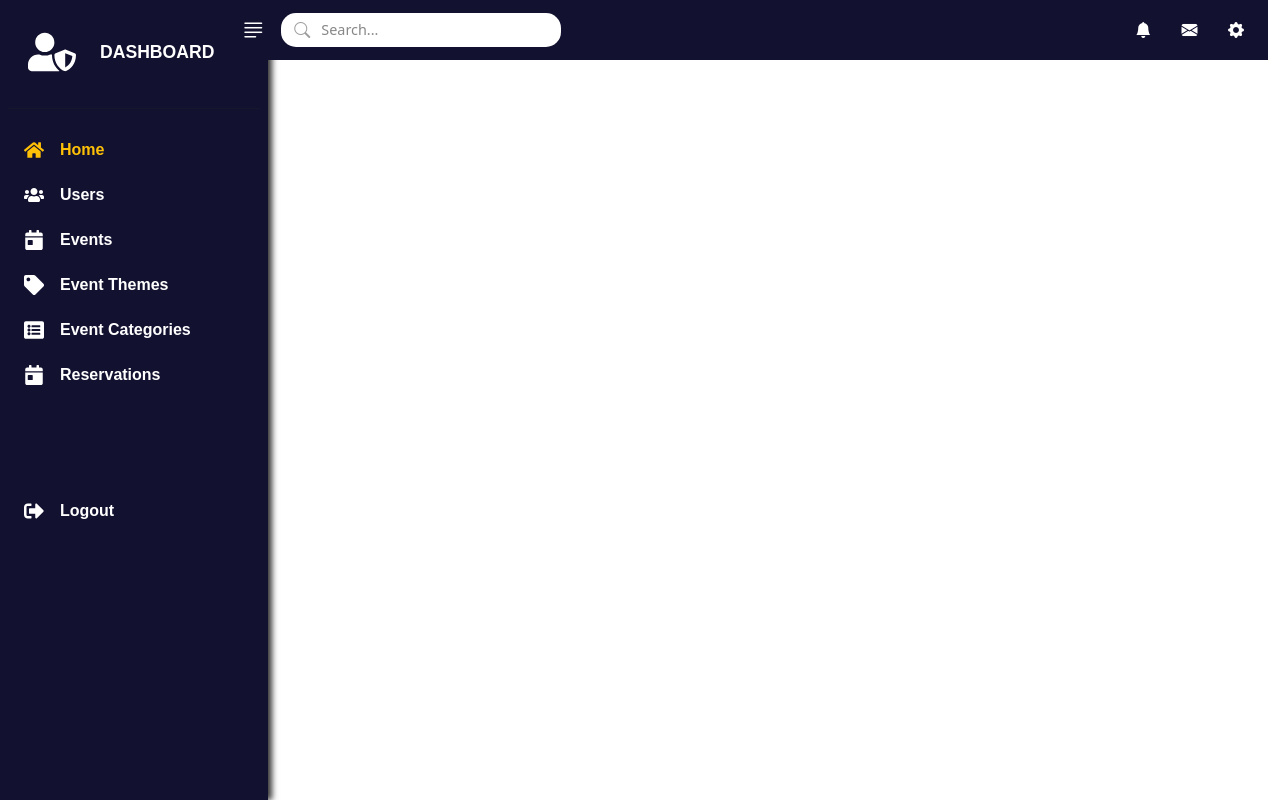
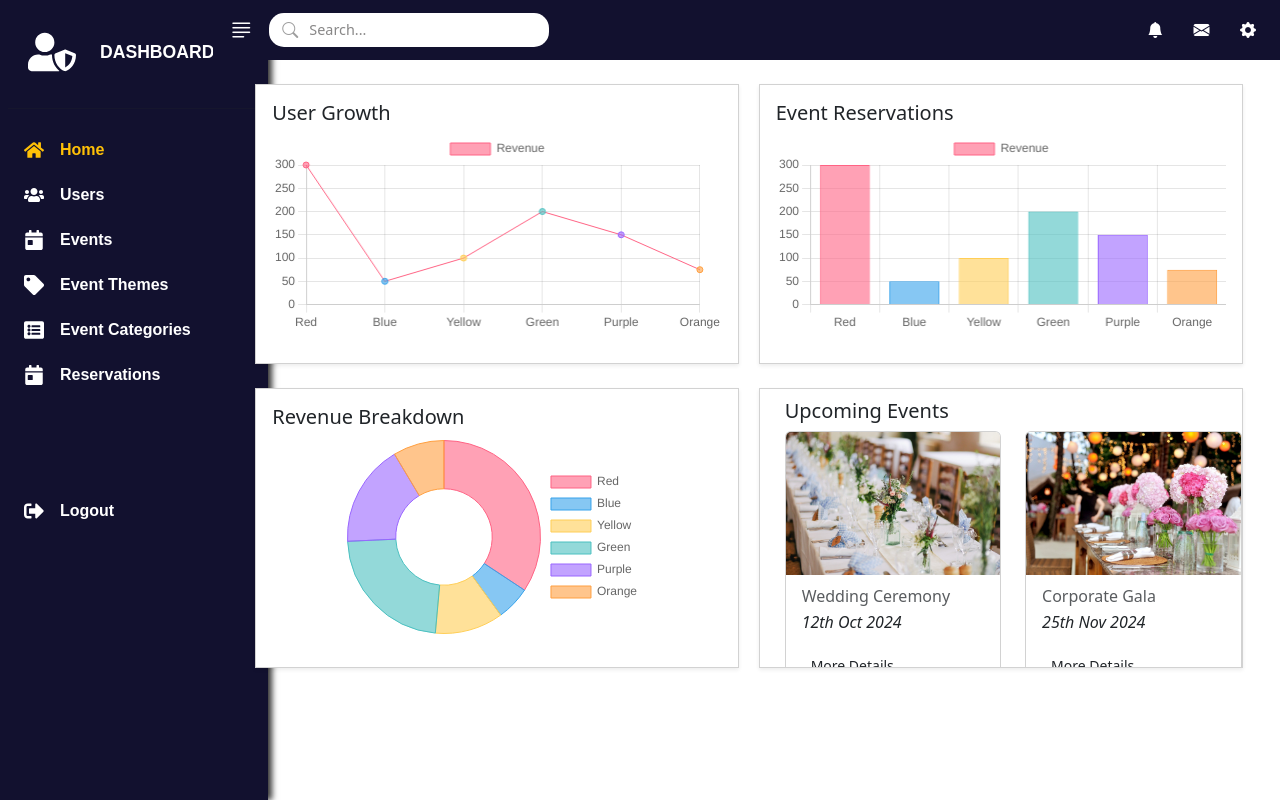
Before and after one commit to andapilingjurka/OrganizingEventsFrontEnd, a React (Create React App) app in the folder organizingevents/: page / in a window 1280 px wide. Built offline with nearby package versions, Linux system fonts and the light colour scheme; a web font is replaced by a local one.

Commit message:
Ndryshime ne 'Dashboard'

```diff
--- a/organizingevents/src/Admin/Dashboard.js
+++ b/organizingevents/src/Admin/Dashboard.js
@@ -1,9 +1,35 @@
+import React, { useState } from "react";
+import { Link, useNavigate } from "react-router-dom";
+import {
+  Chart as ChartJS,
+  CategoryScale,
+  LinearScale,
+  BarElement,
+  LineElement,
+  PointElement,
+  ArcElement,
+  Title,
+  Tooltip,
+  Legend,
+} from "chart.js";
+import { Line, Bar, Doughnut } from "react-chartjs-2";
 import Navbar from "./include/Navbar";
 import Sidebar from "./include/Sidebar";
-import React, { useState, useEffect } from "react";
-import { Link, useNavigate } from "react-router-dom";
+import "./style.css";
+import "bootstrap/dist/css/bootstrap.min.css"; // Ensure Bootstrap is imported
 
-import "./style.css";
+// Register Chart.js components
+ChartJS.register(
+  CategoryScale,
+  LinearScale,
+  BarElement,
+  LineElement,
+  PointElement,
+  ArcElement,
+  Title,
+  Tooltip,
+  Legend
+);
 
 function Dashboard() {
   const [toggle, setToggle] = useState(true);
@@ -13,6 +39,56 @@ function Dashboard() {
     setToggle(!toggle);
   };
 
+  // Sample data for charts
+  const data = {
+    labels: ["Red", "Blue", "Yellow", "Green", "Purple", "Orange"],
+    datasets: [
+      {
+        label: "Revenue",
+        data: [300, 50, 100, 200, 150, 75],
+        backgroundColor: [
+          "rgba(255, 99, 132, 0.6)",
+          "rgba(54, 162, 235, 0.6)",
+          "rgba(255, 206, 86, 0.6)",
+          "rgba(75, 192, 192, 0.6)",
+          "rgba(153, 102, 255, 0.6)",
+          "rgba(255, 159, 64, 0.6)"
+        ],
+        borderColor: [
+          "rgba(255, 99, 132, 1)",
+          "rgba(54, 162, 235, 1)",
+          "rgba(255, 206, 86, 1)",
+          "rgba(75, 192, 192, 1)",
+          "rgba(153, 102, 255, 1)",
+          "rgba(255, 159, 64, 1)"
+        ],
+        borderWidth: 1,
+      },
+    ],
+  };
+
+  const options = {
+    scales: {
+      y: {
+        beginAtZero: true,
+      },
+    },
+    responsive: true,
+    maintainAspectRatio: false,
+  };
+
+  const doughnutOptions = {
+    plugins: {
+      legend: {
+        display: true,
+        position: "right",
+      },
+      tooltip: {
+        enabled: true,
+      },
+    },
+  };
+
   return (
     <div
       className="container-fluid"
@@ -20,22 +96,99 @@ function Dashboard() {
         backgroundColor: "#fff",
         minHeight: "100vh",
         backgroundSize: "cover",
+        overflowX: "hidden",
       }}
     >
-      <div className="row">
+      <div className="row" style={{ height: "100%" }}>
         {toggle && (
           <div className="col-4 col-md-2 bg-white vh-100 position-fixed">
             <Sidebar />
           </div>
         )}
 
-        <div className="col-4 col-md-2"></div>
-        <div className="col">
+        <div className={`col ${toggle ? "offset-md-2" : ""}`} style={{ paddingLeft: "0", paddingRight: "0" }}>
           <Navbar Toggle={Toggle} />
 
+          {/* Main Dashboard Content */}
+          <div className="container-fluid">
+            <div className="row mt-4">
+              {/* First Row with Two Charts */}
+              <div className="col-md-6 mb-4">
+                <div className="card p-3 shadow-sm" style={{ height: "280px", width: "95%", overflow: "hidden", marginLeft: "30px", borderRadius: "0" }}>
+                  <h5 className="card-title chart-title">User Growth</h5>
+                  <div style={{ height: "200px" }}>
+                    <Line data={data} options={options} />
+                  </div>
+                </div>
+              </div>
 
+              <div className="col-md-6 mb-4">
+                <div className="card p-3 shadow-sm" style={{ height: "280px", width: "95%", overflow: "hidden", borderRadius: "0" }}>
+                  <h5 className="card-title chart-title">Event Reservations</h5>
+                  <div style={{ height: "200px" }}>
+                    <Bar data={data} options={options} />
+                  </div>
+                </div>
+              </div>
+            </div>
 
+            {/* Second Row with Doughnut Chart */}
+            <div className="row">
+              <div className="col-md-6 mb-4">
+                <div className="card p-3 shadow-sm" style={{ height: "280px", width: "95%", overflow: "hidden", marginLeft: "30px", borderRadius: "0" }}>
+                  <h5 className="card-title chart-title">Revenue Breakdown</h5>
+                  <div
+                    className="d-flex justify-content-center align-items-center"
+                    style={{ height: "200px", width: "100%" }}
+                  >
+                    <div
+                      style={{
+                        height: "300px",
+                        width: "300px",
+                        display: "flex",
+                        justifyContent: "center",
+                        alignItems: "center",
+                      }}
+                    >
+                      <Doughnut data={data} options={doughnutOptions} />
+                    </div>
+                  </div>
+                </div>
+              </div>
 
+              {/* Enhanced Upcoming Events Section */}
+              <div className="col-md-6 mb-4">
+                <div className="card shadow-sm" style={{ height: "280px", width: "95%", overflow: "hidden", borderRadius: "0",paddingLeft:"25px",paddingTop:"10px" }}>
+                  <h5 className="card-title chart-title">Upcoming Events</h5>
+                  <div className="event-cards">
+                    <div className="row">
+                      <div className="col-md-6 mb-3">
+                        <div className="card">
+                          <img src="./images/img1.jpg" className="card-img-top" alt="Event 1" />
+                          <div className="card-body">
+                            <h6 className="card-subtitle mb-1 text-muted">Wedding Ceremony</h6>
+                            <p className="card-text"><em>12th Oct 2024</em></p>
+                            <Link to="/eventsAdmin" className="btn btn-sm event-details">More Details</Link>
+                          </div>
+                        </div>
+                      </div>
+                      <div className="col-md-6 mb-3">
+                        <div className="card">
+                          <img src="./images/img2.jpg" className="card-img-top" alt="Event 2" />
+                          <div className="card-body">
+                            <h6 className="card-subtitle mb-1 text-muted">Corporate Gala</h6>
+                            <p className="card-text"><em>25th Nov 2024</em></p>
+                            <Link to="/eventsAdmin" className="btn btn-sm event-details">More Details</Link>
+                          </div>
+                        </div>
+                      </div>
+                      {/* Add more event cards as needed */}
+                    </div>
+                  </div>
+                </div>
+              </div>
+            </div>
+          </div>
         </div>
       </div>
     </div>
```
